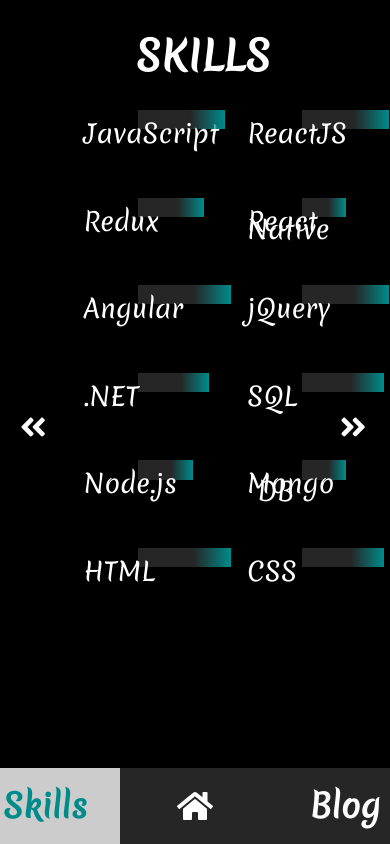
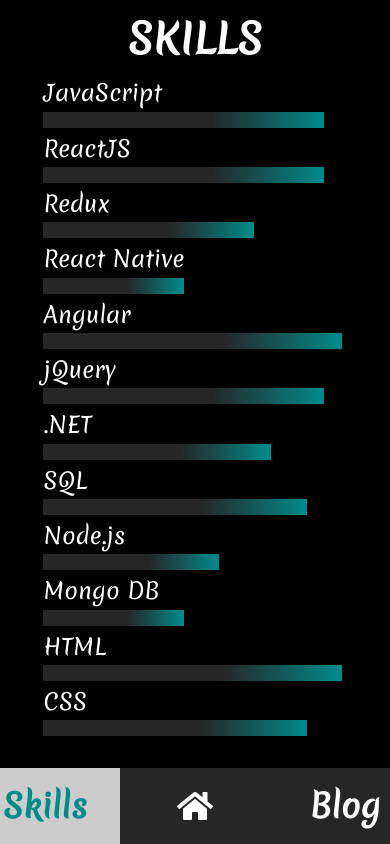
Before and after one commit to ankeethanny007/ankeethanny, a React (Create React App) app: page /skills in a window 390 px wide. Built offline with nearby package versions, Linux system fonts and the light colour scheme.

Commit message:
Add files via upload
mobile view update initial commit

```diff
--- a/src/components/scroll-nav/scroll-nav.scss
+++ b/src/components/scroll-nav/scroll-nav.scss
@@ -39,3 +39,33 @@
         }
     }
 }
+
+@include screenSize($small-screen) {
+    .container{
+        display: none;
+    }
+}
+
+@include screenSize($mobile-screen) {
+    .container{
+        display: none;
+    }
+}
+
+@include screenSize($tablet-screen) {
+    .container{
+        display: none;
+    }
+}
+
+@include screenSize($desktop-screen) {
+    .container{
+        display: block;
+    }
+}
+
+@include screenSize($large-screen) {
+    .container{
+        display: block;
+    }
+}
--- a/src/components/skill/skill.scss
+++ b/src/components/skill/skill.scss
@@ -47,7 +47,7 @@
     }
 
     .skill-name {
-        width: 40vw;
+        width: 70vw;
         height: 1vh;
         text-align: left;
         p {
@@ -61,8 +61,8 @@
         height: 2vh;
         margin-left: 2vw;
         .skill-bar {
-            margin-top: 6%;
-            height: 1.5em;
+            margin-top: 3vh;
+            height: 1em;
             &:hover {
                 span {
                     font-size: 1em;
@@ -92,7 +92,7 @@
         height: 4vh;
         margin-left: 2vw;
         .skill-bar {
-            margin-top: 6%;
+            margin-top: 3vh;
             height: 1.5em;
             &:hover {
                 span {
@@ -123,7 +123,7 @@
         height: 4vh;
         margin-left: 2vw;
         .skill-bar {
-            margin-top: 6%;
+            margin-top: 4vh;
             height: 1.5em;
             &:hover {
                 span {
@@ -154,7 +154,7 @@
         height: 8vh;
         margin-left: 2vw;
         .skill-bar {
-            margin-top: 5%;
+            margin-top:3vh;
             height: 1.2em;
             &:hover {
                 span {
@@ -169,11 +169,11 @@
 @include screenSize($large-screen) {
     .skill {
         line-height: 1em;
-        margin-top: 25px;
+        margin-top: 20px;
     }
 
     .skill-name {
-        width: 14vw;
+        width: 15vw;
         height: 8vh;
         p {
             font-size: 2em;
@@ -181,11 +181,11 @@
     }
 
     .skill-expertize {
-        width: 26vw;
+        width: 27vw;
         height: 8vh;
         margin-left: 2vw;
         .skill-bar {
-            margin-top: 5%;
+            margin-top: 8%;
             height: 1.5em;
             &:hover {
                 span {
--- a/src/pages/home/home.scss
+++ b/src/pages/home/home.scss
@@ -11,7 +11,7 @@
   -ms-transform: translateY(-45%);
   transform: translateY(-45%);
   .text {
-    font-size: 70px;
+    font-size: 3em;
   }
   .button-cta {
     transition: $transition-time;
@@ -36,3 +36,58 @@
   width: 45%;
   margin-top: 20vh;
 }
+
+@include screenSize($small-screen) {
+  .text-area{
+    .text{
+      font-size: 2em;
+    }
+  }
+  .image-area {
+      display: none;
+  }
+}
+
+@include screenSize($mobile-screen) {
+  .text-area{
+    .text{
+      font-size: 2.5em;
+    }
+  }
+  .image-area {
+      display: none;
+  }
+}
+
+@include screenSize($tablet-screen) {
+  .text-area{
+    .text{
+      font-size: 2.5em;
+    }
+  }
+  .image-area {
+    display: none;
+}
+}
+
+@include screenSize($desktop-screen) {
+  .text-area{
+    .text{
+      font-size: 3em;
+    }
+  }
+  .image-area {
+      display: block;
+  }
+}
+
+@include screenSize($large-screen) {
+  .text-area{
+    .text{
+      font-size: 3em;
+    }
+  }
+  .image-area {
+      display: block;
+  }
+}
--- a/src/pages/skills/skills.js
+++ b/src/pages/skills/skills.js
@@ -39,9 +39,7 @@
         <div className='section'>
             <center><h1 className="text">SKILLS</h1></center>
             <div className="skill-container">
-                <div className="skill-column">
-                    {obj}
-                </div>
+                {obj}
             </div>
         </div>
     )
--- a/src/pages/skills/skills.scss
+++ b/src/pages/skills/skills.scss
@@ -8,7 +8,7 @@
 
 .skill-container{
     position: fixed;
-    width: 85vw;
+    width: 88vw;
 }
 
 @include screenSize($small-screen) {
@@ -21,14 +21,28 @@
     }
 }
 
-// @include screenSize($mobile-screen) {
-// }
+@include screenSize($mobile-screen) {
+    h1{
+        margin: 10px;
+    }
 
-// @include screenSize($tablet-screen) {
-// }
+    .skill-container{
+        margin-top: -30px;
+    }
+}
 
-// @include screenSize($desktop-screen) {
-// }
+@include screenSize($tablet-screen) {
+    h1{
+        margin: 10px;
+    }
 
-// @include screenSize($large-screen) {
-// }
+    .skill-container{
+        margin-top: -30px;
+    }
+}
+
+@include screenSize($desktop-screen) {
+}
+
+@include screenSize($large-screen) {
+}
--- a/src/styles/App.scss
+++ b/src/styles/App.scss
@@ -14,7 +14,6 @@
   top: 0;
   width: 90vw;
   left: 5vw;
-  // border: 1px solid white;
 }
 
 .section {
@@ -41,13 +40,13 @@
 
 @include screenSize($desktop-screen) {
   .section {
-    padding: 0 3em 0 4em;
+    padding: 0 1em;
   }
 }
 
 @include screenSize($large-screen) {
   .section {
-    padding: 0 3em 0 4em;
+    padding: 0 1em;
   }
 }
 
--- a/src/styles/variable.scss
+++ b/src/styles/variable.scss
@@ -7,7 +7,7 @@
 $transition-time: 0.4s;
 
 //mixins
-$small-screen: 420px;
+$small-screen: 360px;
 $mobile-screen: 640px;
 $tablet-screen: 768px;
 $desktop-screen: 1280px;
@@ -15,7 +15,7 @@
 
 @mixin screenSize($min-width) {
     @if $min-width == $small-screen {
-        @media (min-width: $small-screen) and (max-width: $mobile-screen - 1px) {
+        @media (max-width: $mobile-screen - 1px) {
             @content;
         }
     } @else if $min-width == $mobile-screen {
```
Also changed, not shown: src/reportWebVitals.js (added, +13 -0 lines), src/setupTests.js (added, +5 -0 lines).
